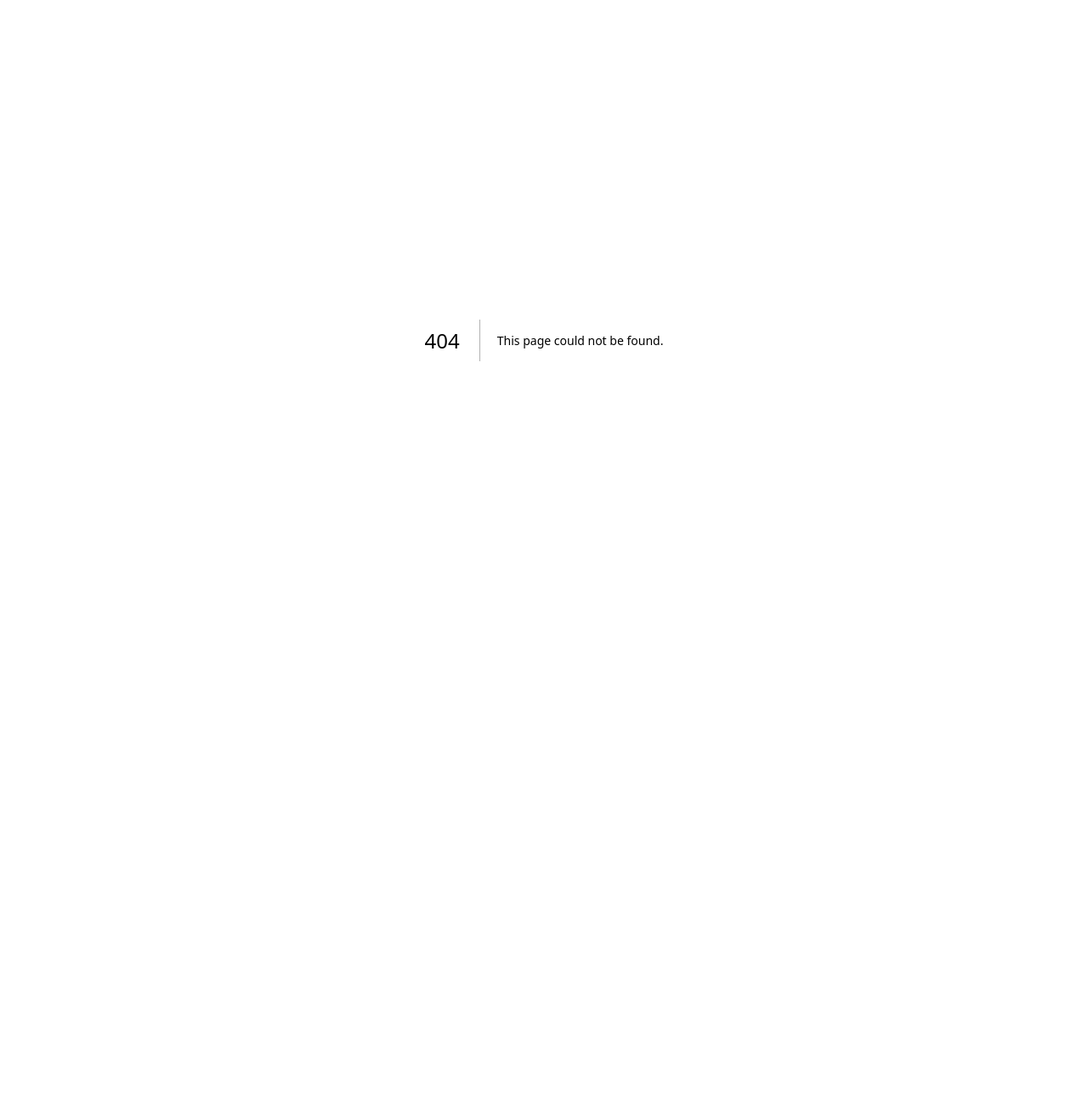
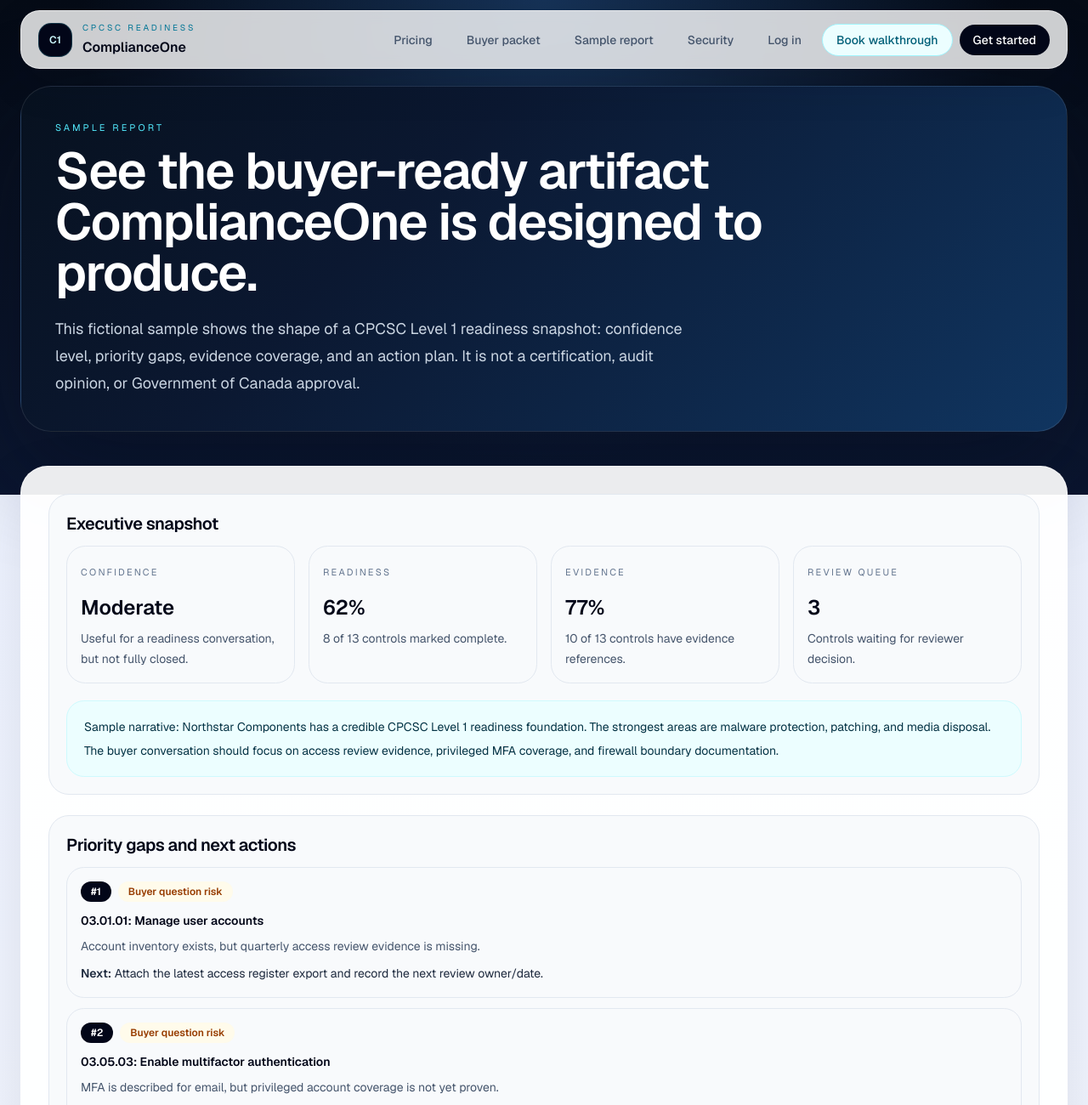
Before and after one commit to MikeD1/cpcsc-compliance-saas, a Next.js app: page /sample-report in a window 1280 px wide. Before the commit this address had no page. Shown: the top 1300 px of the page at 85% size. Before the commit the page ends 800 px from the top, so only its background shows below. Built offline with nearby package versions, Linux system fonts and the light colour scheme.

Commit message:
feat: add public sample readiness report

```diff
--- a/src/app/(marketing)/buyer-packet/page.tsx
+++ b/src/app/(marketing)/buyer-packet/page.tsx
@@ -105,6 +105,12 @@ export default function BuyerPacketPage() {
             View pricing
           </Link>
           <Link
+            href="/sample-report"
+            className="inline-flex items-center justify-center rounded-full border border-slate-200 bg-white px-5 py-3 text-sm font-medium text-slate-800 transition hover:border-cyan-200 hover:text-cyan-800"
+          >
+            See sample report
+          </Link>
+          <Link
             href="/demo"
             className="inline-flex items-center justify-center rounded-full border border-slate-200 bg-white px-5 py-3 text-sm font-medium text-slate-800 transition hover:border-cyan-200 hover:text-cyan-800"
           >
--- /dev/null
+++ b/src/app/(marketing)/sample-report/page.tsx
@@ -0,0 +1,123 @@
+import Link from "next/link";
+import { TrustPage, TrustSection } from "@/components/marketing/trust-page";
+
+const sampleGaps = [
+  {
+    id: "03.01.01",
+    title: "Manage user accounts",
+    reason: "Account inventory exists, but quarterly access review evidence is missing.",
+    next: "Attach the latest access register export and record the next review owner/date.",
+  },
+  {
+    id: "03.05.03",
+    title: "Enable multifactor authentication",
+    reason: "MFA is described for email, but privileged account coverage is not yet proven.",
+    next: "Add identity-provider MFA screenshots and the privileged account MFA status list.",
+  },
+  {
+    id: "03.13.01",
+    title: "Use basic network protections",
+    reason: "Firewall controls are in progress, but inbound exposure and change history are not documented.",
+    next: "Attach firewall rule evidence, a simple network diagram, and recent change notes.",
+  },
+];
+
+const evidenceExamples = [
+  "User account inventory export — SharePoint / Security / Access Reviews / 2026-Q2.xlsx",
+  "MFA configuration screenshot — Entra ID conditional access policy",
+  "Endpoint protection dashboard screenshot — Defender portal",
+  "Visitor log sample — Reception binder, April 2026",
+];
+
+const categoryReadiness = [
+  ["Access control", "2/4 complete"],
+  ["Identification and authentication", "2/3 complete"],
+  ["Media protection", "1/1 complete"],
+  ["Physical protection", "1/2 complete"],
+  ["Systems and communications protection", "0/1 complete"],
+  ["System and information integrity", "2/2 complete"],
+];
+
+export default function SampleReportPage() {
+  return (
+    <TrustPage
+      eyebrow="Sample report"
+      title="See the buyer-ready artifact ComplianceOne is designed to produce."
+      description="This fictional sample shows the shape of a CPCSC Level 1 readiness snapshot: confidence level, priority gaps, evidence coverage, and an action plan. It is not a certification, audit opinion, or Government of Canada approval."
+    >
+      <TrustSection title="Executive snapshot">
+        <div className="grid gap-4 md:grid-cols-4">
+          <SampleMetric label="Confidence" value="Moderate" detail="Useful for a readiness conversation, but not fully closed." />
+          <SampleMetric label="Readiness" value="62%" detail="8 of 13 controls marked complete." />
+          <SampleMetric label="Evidence" value="77%" detail="10 of 13 controls have evidence references." />
+          <SampleMetric label="Review queue" value="3" detail="Controls waiting for reviewer decision." />
+        </div>
+        <p className="mt-5 rounded-[1.3rem] border border-cyan-100 bg-cyan-50 px-5 py-4 text-sm leading-7 text-cyan-950">
+          Sample narrative: Northstar Components has a credible CPCSC Level 1 readiness foundation. The strongest areas are malware protection, patching, and media disposal. The buyer conversation should focus on access review evidence, privileged MFA coverage, and firewall boundary documentation.
+        </p>
+      </TrustSection>
+
+      <TrustSection title="Priority gaps and next actions">
+        <div className="grid gap-3">
+          {sampleGaps.map((gap, index) => (
+            <div key={gap.id} className="rounded-[1.3rem] border border-slate-200 bg-slate-50 p-4">
+              <div className="flex flex-wrap items-center gap-2">
+                <span className="rounded-full bg-slate-950 px-3 py-1 text-xs font-semibold text-white">#{index + 1}</span>
+                <span className="rounded-full bg-amber-50 px-3 py-1 text-xs font-semibold text-amber-800">Buyer question risk</span>
+              </div>
+              <p className="mt-3 text-sm font-semibold text-slate-950">{gap.id}: {gap.title}</p>
+              <p className="mt-2 text-sm leading-6 text-slate-600">{gap.reason}</p>
+              <p className="mt-2 text-sm leading-6 text-slate-800"><span className="font-semibold">Next:</span> {gap.next}</p>
+            </div>
+          ))}
+        </div>
+      </TrustSection>
+
+      <TrustSection title="Evidence register preview">
+        <p>
+          ComplianceOne currently tracks evidence references, not uploaded source files. The value is knowing what proof exists, where it lives, and which control it supports.
+        </p>
+        <div className="mt-4 grid gap-3">
+          {evidenceExamples.map((item) => (
+            <div key={item} className="rounded-[1rem] border border-slate-200 bg-white px-4 py-3 text-sm text-slate-700">{item}</div>
+          ))}
+        </div>
+      </TrustSection>
+
+      <TrustSection title="Readiness by control family">
+        <div className="grid gap-3 md:grid-cols-2">
+          {categoryReadiness.map(([category, value]) => (
+            <div key={category} className="rounded-[1.2rem] border border-slate-200 bg-slate-50 px-4 py-3">
+              <p className="text-sm font-semibold text-slate-950">{category}</p>
+              <p className="mt-1 text-sm text-slate-600">{value}</p>
+            </div>
+          ))}
+        </div>
+      </TrustSection>
+
+      <TrustSection title="Why this is more than a spreadsheet">
+        <p>
+          A spreadsheet can store the 13 controls. The report adds judgment: what is strongest, what is risky in a buyer conversation, what evidence is missing, and what to do next.
+        </p>
+        <div className="mt-5 flex flex-wrap gap-3">
+          <Link href="/demo" className="inline-flex items-center justify-center rounded-full bg-slate-950 px-5 py-3 text-sm font-medium text-white transition hover:bg-slate-800">
+            Request walkthrough
+          </Link>
+          <Link href="/buyer-packet" className="inline-flex items-center justify-center rounded-full border border-slate-200 bg-white px-5 py-3 text-sm font-medium text-slate-800 transition hover:border-cyan-200 hover:text-cyan-800">
+            View buyer packet
+          </Link>
+        </div>
+      </TrustSection>
+    </TrustPage>
+  );
+}
+
+function SampleMetric({ label, value, detail }: { label: string; value: string; detail: string }) {
+  return (
+    <div className="rounded-[1.4rem] border border-slate-200 bg-slate-50 p-4">
+      <p className="text-[11px] uppercase tracking-[0.2em] text-slate-500">{label}</p>
+      <p className="mt-3 text-2xl font-semibold text-slate-950">{value}</p>
+      <p className="mt-2 text-sm leading-6 text-slate-600">{detail}</p>
+    </div>
+  );
+}
--- a/src/app/page.tsx
+++ b/src/app/page.tsx
@@ -47,8 +47,14 @@ export default function HomePage() {
               View pricing
             </Link>
             <Link
+              href="/sample-report"
+              className="inline-flex items-center justify-center rounded-full border border-cyan-300/20 bg-cyan-300/10 px-6 py-3.5 text-sm font-medium text-cyan-100 transition hover:bg-cyan-300/15"
+            >
+              See sample report
+            </Link>
+            <Link
               href="/demo"
-              className="inline-flex items-center justify-center rounded-full border border-cyan-300/20 bg-cyan-300/10 px-6 py-3.5 text-sm font-medium text-cyan-100 transition hover:bg-cyan-300/15"
+              className="inline-flex items-center justify-center rounded-full border border-white/15 bg-white/5 px-6 py-3.5 text-sm font-medium text-white transition hover:bg-white/10"
             >
               Book walkthrough
             </Link>
--- a/src/components/marketing/public-header.tsx
+++ b/src/components/marketing/public-header.tsx
@@ -22,6 +22,9 @@ export function PublicHeader() {
             <Link href="/buyer-packet" className="rounded-full px-4 py-2 text-sm font-medium text-slate-600 transition hover:bg-slate-100 hover:text-slate-950">
               Buyer packet
             </Link>
+            <Link href="/sample-report" className="rounded-full px-4 py-2 text-sm font-medium text-slate-600 transition hover:bg-slate-100 hover:text-slate-950">
+              Sample report
+            </Link>
             <Link href="/security" className="rounded-full px-4 py-2 text-sm font-medium text-slate-600 transition hover:bg-slate-100 hover:text-slate-950">
               Security
             </Link>
@@ -45,10 +48,10 @@ export function PublicHeader() {
             Pricing
           </Link>
           <Link
-            href="/buyer-packet"
+            href="/sample-report"
             className="rounded-full border border-slate-200 bg-white px-4 py-2.5 text-center text-sm font-medium text-slate-700 transition hover:bg-slate-50 hover:text-slate-950"
           >
-            Buyer packet
+            Sample report
           </Link>
           <Link
             href="/demo"
--- a/src/components/marketing/public-shell.tsx
+++ b/src/components/marketing/public-shell.tsx
@@ -4,6 +4,7 @@ import { PublicHeader } from "@/components/marketing/public-header";
 
 const footerLinks = [
   { href: "/buyer-packet", label: "Buyer packet" },
+  { href: "/sample-report", label: "Sample report" },
   { href: "/demo", label: "Walkthrough" },
   { href: "/security", label: "Security" },
   { href: "/privacy", label: "Privacy" },
```
